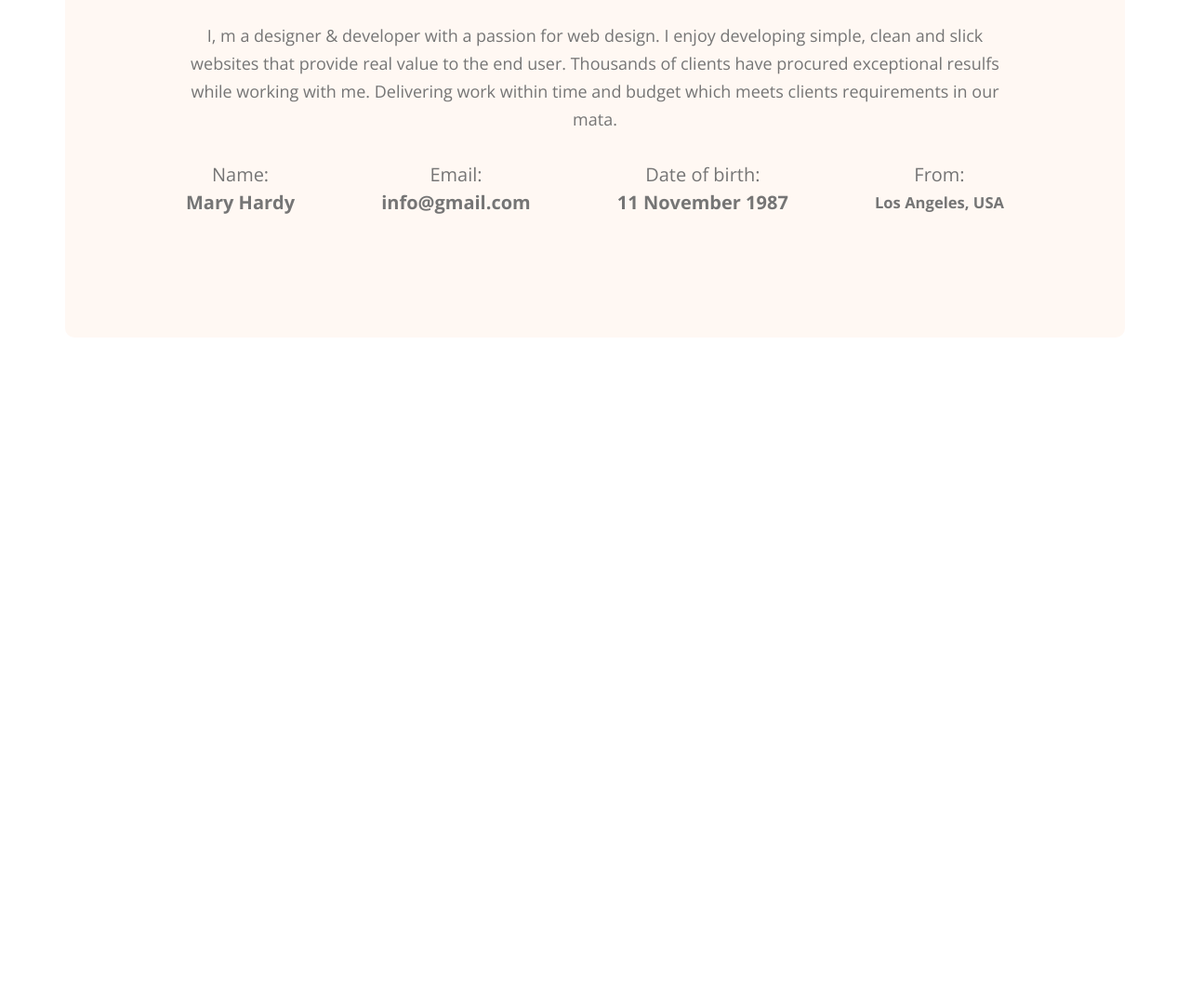
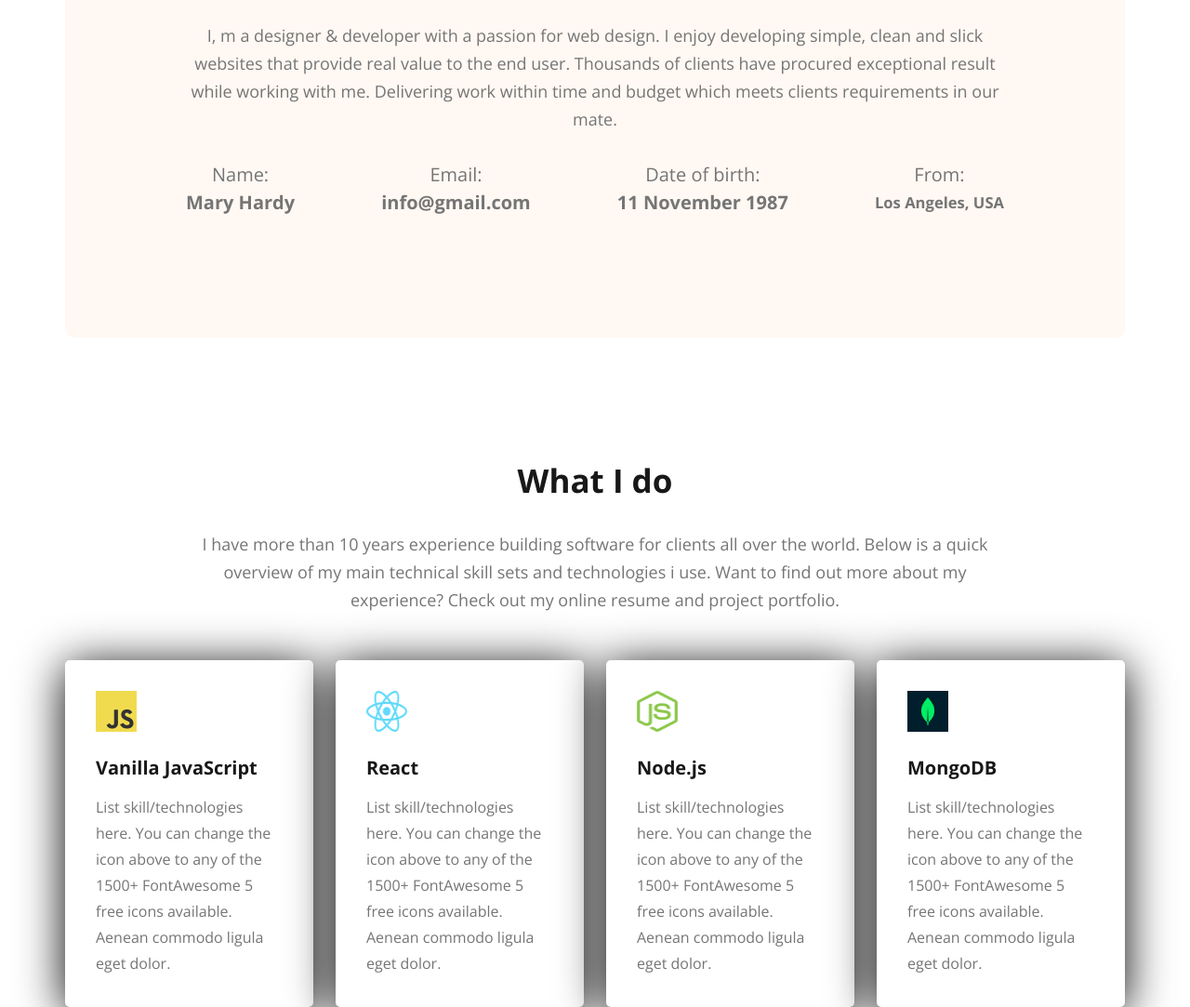
Before and after one commit to rabbani4443/simple-portfolio-website, a plain HTML site: page index.html in a window 1280 px wide. Shown: the part 1126-2209 px from the top of the page at 93% size. Before the commit the page ends 1619 px from the top, so only its background shows below. Drawn offline with nearby package versions, Linux system fonts and the light colour scheme.

Commit message:
What I do section done

```diff
--- a/index.html
+++ b/index.html
@@ -36,12 +36,12 @@
         </div>
        </div>
     </header>
-    <main>
+    <main class="main-container">
         <!-- About section -->
         <section class="about-content">
             <h3 class=" all-heading about-title">About Me </h3>
             <div class="about-description">
-            <p class="paragraph p-description">I, m a designer & developer with a passion for web design. I enjoy developing simple, clean and slick websites that provide real value to the end user. Thousands of clients have procured exceptional resulfs while working with me. Delivering work within time and budget which meets clients requirements in our mata.</p>
+            <p class="paragraph p-description">I, m a designer & developer with a passion for web design. I enjoy developing simple, clean and slick websites that provide real value to the end user. Thousands of clients have procured exceptional result while working with me. Delivering work within time and budget which meets clients requirements in our mate.</p>
             <div class="about-info-container">
                 <div class="about-info">
                     <p class="about-info-title">Name:</p>
@@ -62,6 +62,36 @@
             </div>
         </div>
         </section>
+        <!-- What I do section -->
+        <section>
+        <div class="what-container">
+            <h3 class="all-heading what-title">What I do</h3>
+            <p class="p-description what-description">I have more than 10 years experience building software for clients all over the world. Below is a quick overview of my main technical skill sets and technologies i use. Want to find out more about my experience? Check out my online resume and project portfolio.</p>
+        </div>
+        <!-- Skill section -->
+        <div class="skill-container">
+            <div class="skill">
+                <img src="images/icons/js.png" alt="" class="skill-icon">
+                <h3 class="skill-title">Vanilla JavaScript</h3>
+                <p class="skill-description ">List skill/technologies here. You can change the icon above to any of the 1500+ FontAwesome 5 free icons available. Aenean commodo ligula eget dolor.</p>
+            </div>
+            <div class="skill">
+                <img src="images/icons/react.png" alt="" class="skill-icon">
+                <h3 class="skill-title">React</h3>
+                <p class="skill-description">List skill/technologies here. You can change the icon above to any of the 1500+ FontAwesome 5 free icons available. Aenean commodo ligula eget dolor.</p>
+            </div>
+            <div class="skill">
+                <img src="images/icons/nodejs.png" alt="" class="skill-icon">
+                <h3 class="skill-title">Node.js</h3>
+                <p class="skill-description">List skill/technologies here. You can change the icon above to any of the 1500+ FontAwesome 5 free icons available. Aenean commodo ligula eget dolor.</p>
+            </div>
+            <div class="skill">
+                <img src="images/icons/mongo.png" alt="" class="skill-icon">
+                <h3 class="skill-title">MongoDB</h3>
+                <p class="skill-description">List skill/technologies here. You can change the icon above to any of the 1500+ FontAwesome 5 free icons available. Aenean commodo ligula eget dolor.</p>
+            </div>
+        </div>
+        </section>
     </main>
     <footer></footer>
 </body>
--- a/style/style.css
+++ b/style/style.css
@@ -134,3 +134,37 @@ main{
     font-weight: 400;
     line-height: 30px;
 }
+
+/* What I do section */
+
+.what-description{
+    padding: 30px 130px 50px 130px;
+}
+/* Skill section */
+.skill-container{
+    display: flex;
+    gap: 24px;
+}
+.skill{
+    padding: 33px;
+    border-radius: 5px;
+    background: #FFF;
+    box-shadow: 0px 6px 50px 0px;
+}
+.skill-icon{
+    width: 44px;
+    height: 44px;
+    flex-shrink: 0;
+}
+.skill-title{
+    color: #181818;
+    font-size: 20px;
+    font-weight: 700;
+    padding:20px 0px 15px 0px;
+}
+.skill-description{
+    color: #757575;
+    font-size: 16px;
+    font-weight: 400;
+    line-height: 28px;
+}
```
